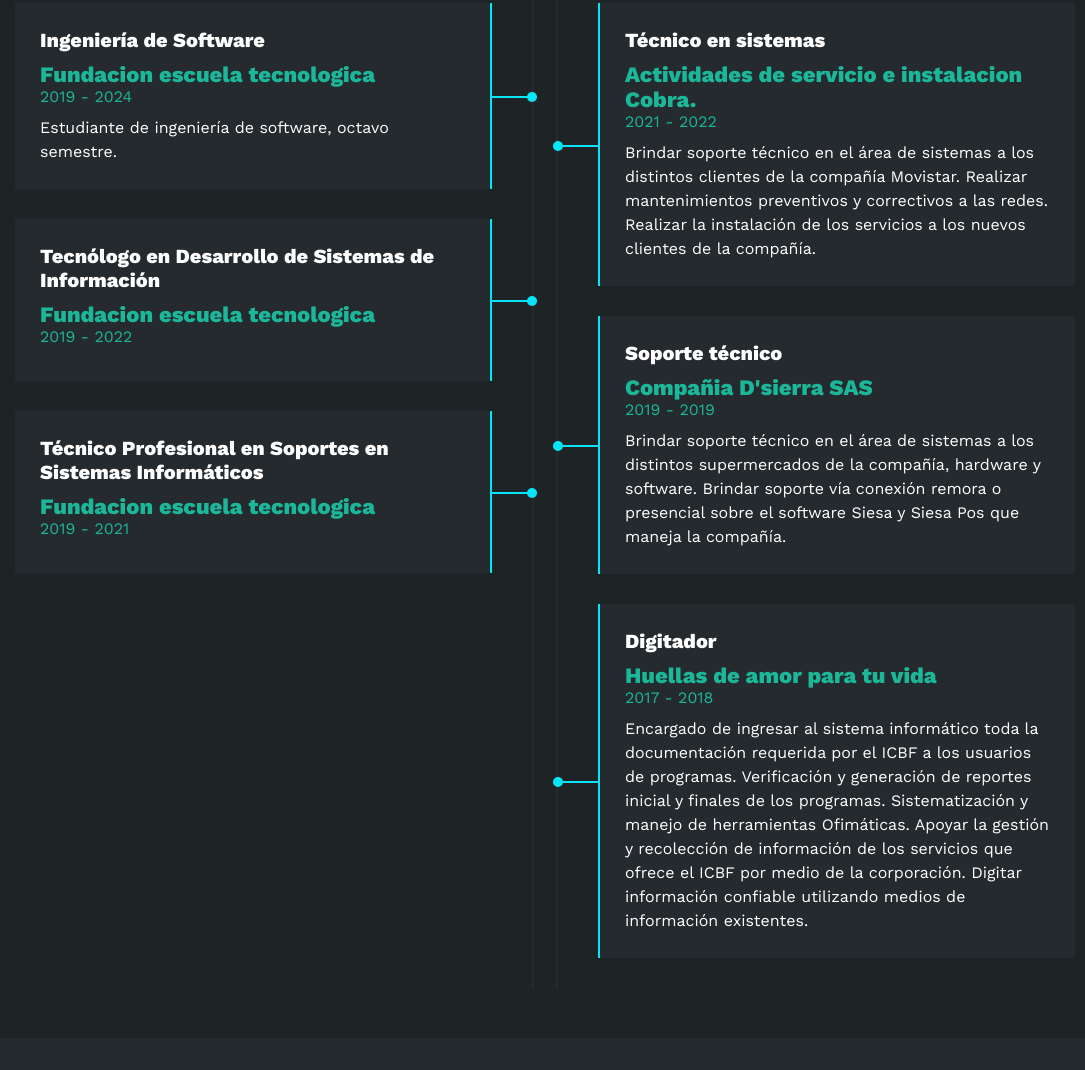
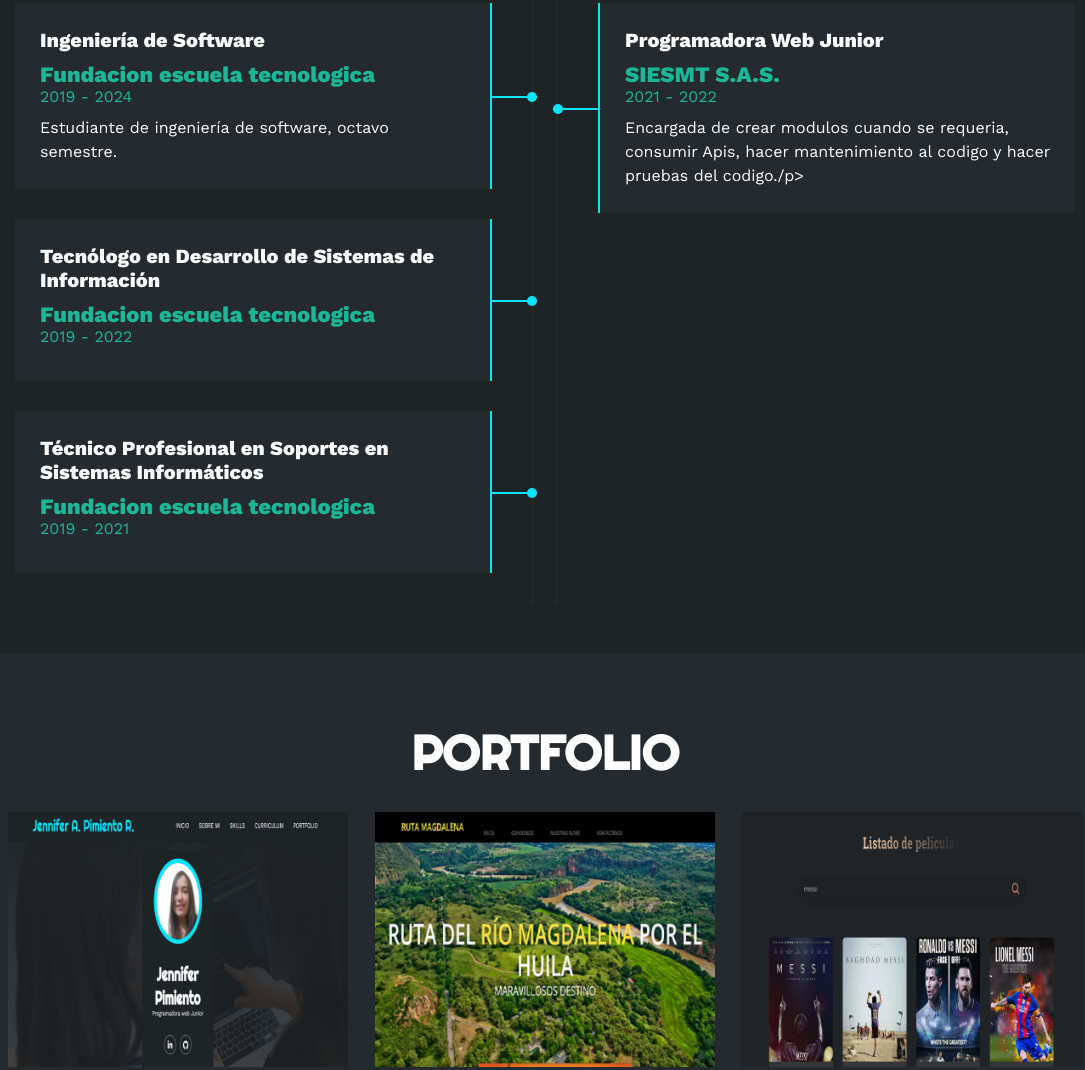
Before and after one commit to andrea-2606/portafolio, a plain HTML site: page index.html in a window 1280 px wide. Shown: the part 2641-3711 px from the top of the page, without its empty margins (95-1180 px from the left). Drawn offline with nearby package versions, Linux system fonts and the light colour scheme.

Commit message:
mi portafolio

```diff
--- a/index.html
+++ b/index.html
@@ -70,7 +70,7 @@
                         </li>
                         <li>
                             <strong>Website</strong>
-                            https://github.com/andrea-2606/protafolio.git
+                            https://github.com/andrea-2606/portafolio.git
                         </li>
                         <li>
                             <strong>Dirección</strong>
@@ -287,28 +287,10 @@
                 <div class="col derecha">
                     <h3>Experiencia de trabajo</h3>
                     <div class="item der">
-                        <h4>Técnico en sistemas</h4>
-                        <span class="casa">Actividades de servicio e instalacion Cobra.</span>
+                        <h4>Programadora Web Junior</h4>
+                        <span class="casa">SIESMT S.A.S.</span>
                         <span class="fecha">2021 - 2022</span>
-                        <p>Brindar soporte técnico en el área de sistemas a los distintos clientes de la compañía Movistar. Realizar mantenimientos preventivos y correctivos a las redes. Realizar la instalación de los servicios a los nuevos clientes de la compañía.</p>
-                        <div class="conectord">
-                            <div class="circulod"></div>
-                        </div>
-                    </div>
-                    <div class="item der">
-                        <h4>Soporte técnico</h4>
-                        <span class="casa">Compañia D'sierra SAS</span>
-                        <span class="fecha">2019 - 2019</span>
-                        <p>Brindar soporte técnico en el área de sistemas a los distintos supermercados de la compañía, hardware y software. Brindar soporte vía conexión remora o presencial sobre el software Siesa y Siesa Pos que maneja la compañía.</p>
-                        <div class="conectord">
-                            <div class="circulod"></div>
-                        </div>
-                    </div>
-                    <div class="item der">
-                        <h4>Digitador</h4>
-                        <span class="casa">Huellas de amor para tu vida</span>
-                        <span class="fecha">2017 - 2018</span>
-                        <p>Encargado de ingresar al sistema informático toda la documentación requerida por el ICBF a los usuarios de programas. Verificación y generación de reportes inicial y finales de los programas. Sistematización y manejo de herramientas Ofimáticas. Apoyar la gestión y recolección de información de los servicios que ofrece el ICBF por medio de la corporación. Digitar información confiable utilizando medios de información existentes.</p>
+                        <p>Encargada de crear modulos cuando se requeria, consumir Apis, hacer mantenimiento al codigo y hacer pruebas del codigo./p>
                         <div class="conectord">
                             <div class="circulod"></div>
                         </div>
@@ -324,7 +306,7 @@
             <h2>PORTFOLIO</h2>
             <div class="galeria">
                 <div class="proyecto">
-                    <img src="porfolio.png" alt="">
+                    <img src="portfolio-cv2.png" alt="">
                     <div class="overlay">
                         <h3>Portfolio</h3>
                         <p>Realizado en: Html, Css y JavaScrip</p>
@@ -334,14 +316,14 @@
                     <img src="turismo.png" alt="">
                     <div class="overlay">
                         <h3>Aplicacion web turismo del Huila</h3>
-                        <p>Realizado en: frontend react, backend node js, bd Mysql</p>
+                        <p>Realizado en: front-end React, backend node js, bd Mysql</p>
                     </div>
                 </div>
                 <div class="proyecto">
-                    <img src="rick.png" alt="">
+                    <img src="buscador peliculas.png" alt="">
                     <div class="overlay">
                         <h3>Api Rick and Morty</h3>
-                        <p>Realizado en: se consumio Api en Angular</p>
+                        <p>Realizado en: Angular cli - Css y consumiendo la API de OMDB</p>
                     </div>
                 </div>
             </div>
```
Also changed, not shown: buscador peliculas.png (added), porfolio.png (deleted), portfolio-cv2.png (added), rick.png (deleted).
